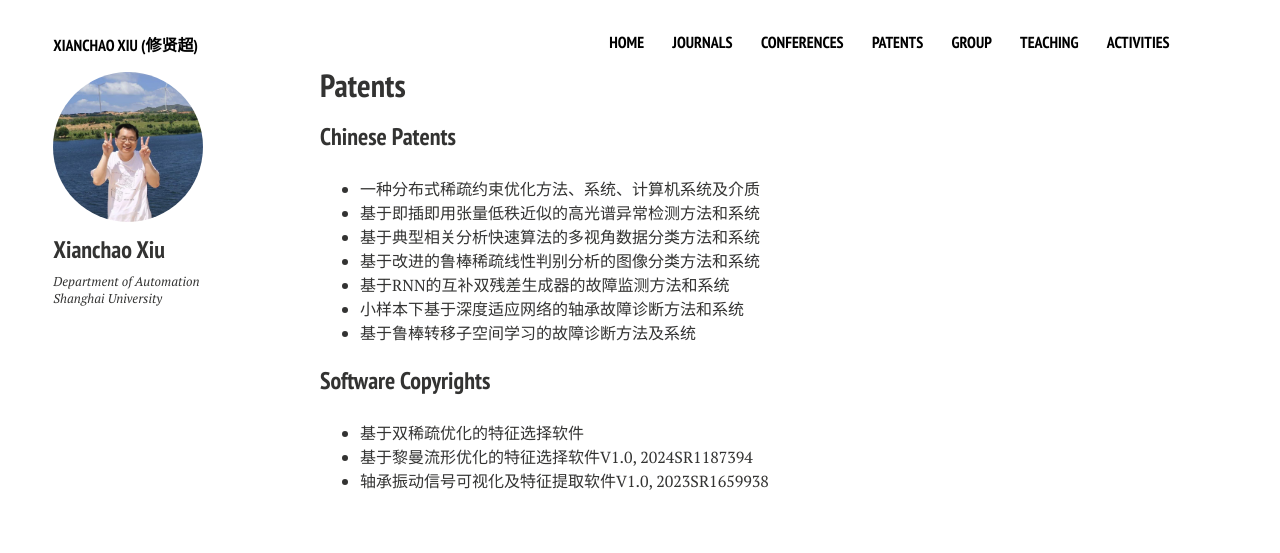
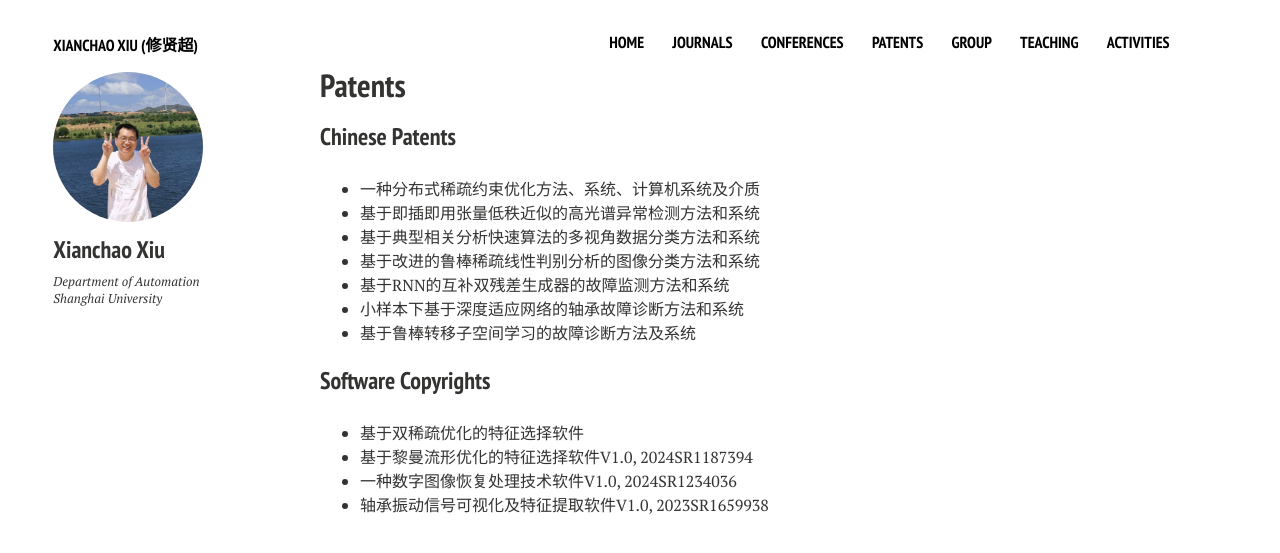
Before and after one commit to xianchaoxiu/xianchaoxiu.github.io, a Jekyll site: the page built from patents/index.md, in a window 1280 px wide. Shown: the top 553 px of the page. Built offline with Jekyll 4.4.1, drawn with Linux system fonts in a browser that asks for light colours; nearby versions of some CDN libraries.

Commit message:
Update index.md

```diff
--- a/patents/index.md
+++ b/patents/index.md
@@ -22,4 +22,5 @@ share: false
 ### Software Copyrights
 * 基于双稀疏优化的特征选择软件<br>
 * 基于黎曼流形优化的特征选择软件V1.0, 2024SR1187394 <br>
+* 一种数字图像恢复处理技术软件V1.0, 2024SR1234036 <br>
 * 轴承振动信号可视化及特征提取软件V1.0, 2023SR1659938 <br>
```
